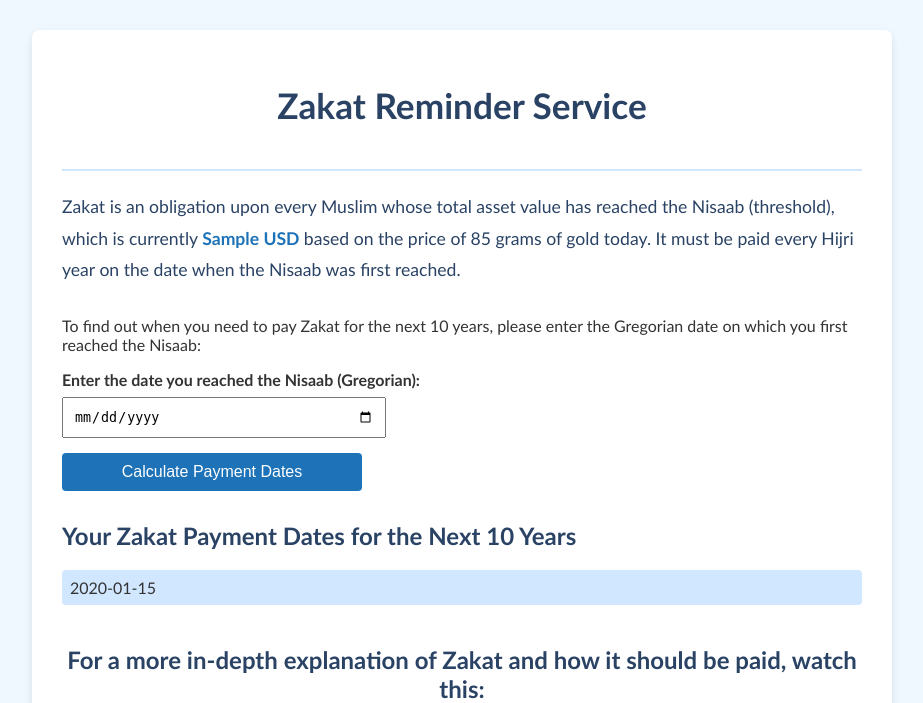
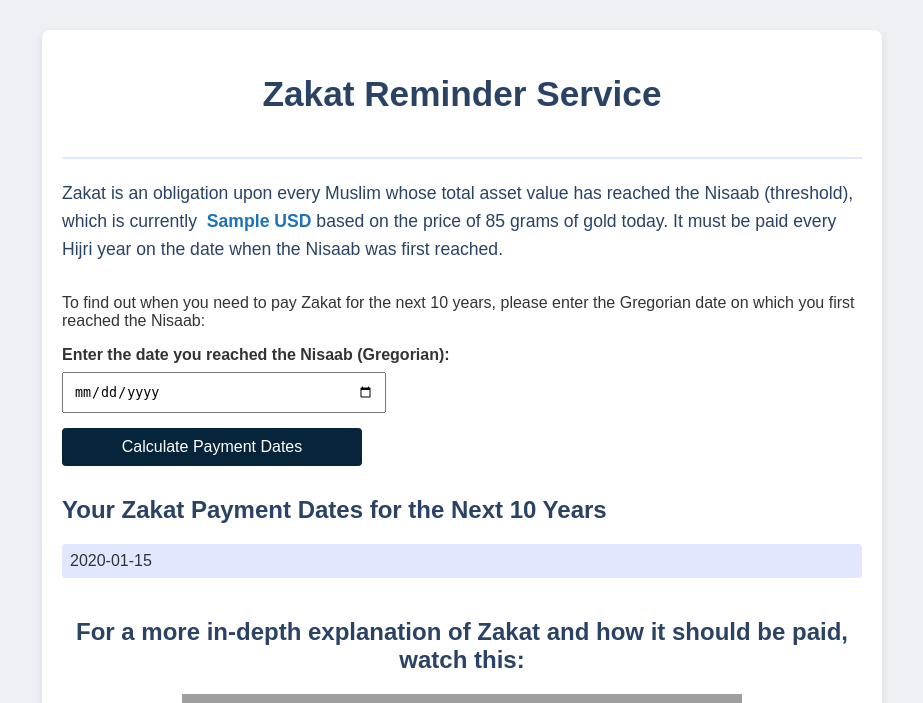
Before and after one commit to yousefshawky/zakatyyy, a Flask app: template templates/index.html in a window 1280 px wide. Shown: the top 703 px of the page, without its empty margins (178-1101 px from the left). Run offline with Flask 3, Linux system fonts and the light colour scheme; the template is opened without the code that fills it: most values are stand-ins (such as "Sample title", 1, 10 or a date in 2020); grey boxes are pictures that could not be loaded.

Commit message:
Update CSS for improved design

```diff
--- a/static/style.css
+++ b/static/style.css
@@ -1,8 +1,8 @@
 body {
-    font-family: 'Trebuchet MS', sans-serif;
+    font-family: 'Arial', sans-serif;
     margin: 0;
     padding: 0;
-    background-color: #f0f8ff; /* Lighter shade of blue */
+    background-color: #eff0f5; /* Updated background color */
     color: #333;
 }
 
@@ -10,7 +10,7 @@ body {
     width: 80%;
     max-width: 800px;
     margin: 30px auto;
-    padding: 30px; /* Increased padding for better spacing */
+    padding: 20px;
     background-color: #ffffff;
     border-radius: 8px;
     box-shadow: 0 4px 8px rgba(0, 0, 0, 0.1);
@@ -19,7 +19,7 @@ body {
 header {
     text-align: center;
     padding-bottom: 20px;
-    border-bottom: 2px solid #d1e7ff; /* Lighter blue for the border */
+    border-bottom: 2px solid #e0e7ff;
 }
 
 h1 {
@@ -34,13 +34,14 @@ h1 {
 .nisaab-info {
     font-size: 1.1em;
     color: #2a4365;
-    line-height: 1.8; /* Increased line height for readability */
+    line-height: 1.6;
 }
 
 .nisaab-link {
     color: #1d72b8;
     text-decoration: none;
     font-weight: bold;
+    margin-left: 5px;
 }
 
 .nisaab-link:hover {
@@ -67,7 +68,7 @@ input[type="date"], button {
 }
 
 button {
-    background-color: #1d72b8;
+    background-color: #06253A; /* Updated button color */
     color: white;
     border: none;
     cursor: pointer;
@@ -76,7 +77,7 @@ button {
 }
 
 button:hover {
-    background-color: #155a8a;
+    background-color: #155a8a; /* Keep the hover color consistent or change as needed */
 }
 
 .payment-dates {
@@ -96,7 +97,7 @@ ul {
 }
 
 ul li {
-    background-color: #d1e7ff; /* Lighter blue background for list items */
+    background-color: #e0e7ff;
     padding: 8px;
     margin-bottom: 5px;
     border-radius: 4px;
--- a/templates/index.html
+++ b/templates/index.html
@@ -3,7 +3,7 @@
 <head>
     <meta charset="UTF-8">
     <meta name="viewport" content="width=device-width, initial-scale=1.0">
-    <title>Zakat Reminder Service</title>
+    <title>Zakat Date Calculator</title>
     <link rel="stylesheet" href="{{ url_for('static', filename='style.css') }}">
 </head>
 <body>
```
Also changed, not shown: fly.toml (added, +22 -0 lines), .github/workflows/fly-deploy.yml (added), 3 other files.
